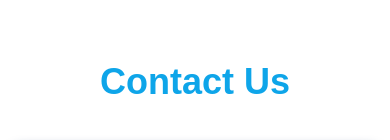
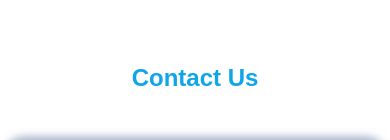
Before and after one commit to AJprSINGH/triz_app, a Next.js app: page /Resources/ResourcePage in a window 390 px wide. Shown: the part 704-844 px from the top of the page. Built offline with nearby package versions, Linux system fonts and the light colour scheme.

Commit message:
Check 95

```diff
--- a/src/pages/Resources/ResourcePage.jsx
+++ b/src/pages/Resources/ResourcePage.jsx
@@ -36,7 +36,7 @@ function ResourcePage() {
         </div>
         {/* Contact Us Section */}
         <div className="contact-us w-full mt-16">
-          <h1 className="text-4xl font-bold text-center text-sky-500 mb-12">
+          <h1 className="lg:text-4xl sm:text-2xl font-bold text-center text-sky-500 mb-12">
             Contact Us
           </h1>
           <Contact />
```
